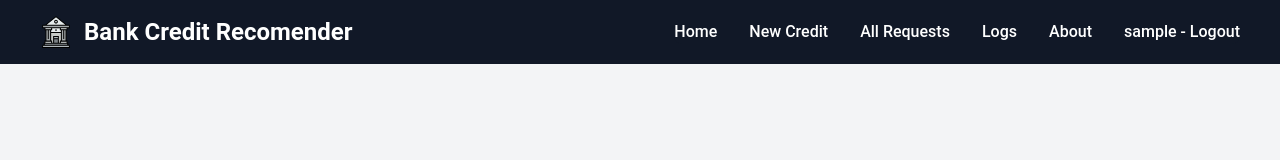
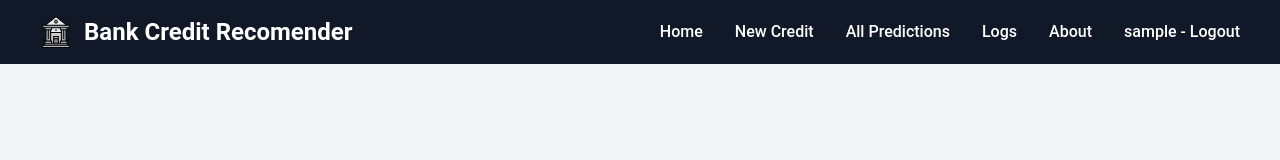
Before and after one commit to marc-cesar/tfg-mlops-web, an Angular app: page /#/Login in a window 1280 px wide. Shown: the top 160 px of the page. Built offline with nearby package versions, Linux system fonts and the light colour scheme; sample sign-in values are in the browser's storage.

Commit message:
All requests => All predictions

```diff
--- a/src/app/components/nav-bar/nav-bar.component.ts
+++ b/src/app/components/nav-bar/nav-bar.component.ts
@@ -51,8 +51,8 @@ export class NavBarComponent {
   private subscription: Subscription = new Subscription();
 
   notAuthenticatedItemName = ['Home', 'Login', 'Signup', 'About']
-  authenticatedItemName = ['Home', 'New Credit', 'All Requests', 'About']
-  adminItemName = ['Home', 'New Credit', 'All Requests', 'Logs', 'About']
+  authenticatedItemName = ['Home', 'New Credit', 'All Predictions', 'About']
+  adminItemName = ['Home', 'New Credit', 'All Predictions', 'Logs', 'About']
 
   @Input() menuItems: any[] = [];
   filteredMenuItems: any[] = this.menuItems;
--- a/src/app/components/requests-list/requests-list.component.html
+++ b/src/app/components/requests-list/requests-list.component.html
@@ -1,2 +1,2 @@
-<h1 class="text-4xl font-bold mb-4 text-center p-6">Requests list</h1>
+<h1 class="text-4xl font-bold mb-4 text-center p-6">All predictions</h1>
 <app-requests-table [requestsPromise]="requests"></app-requests-table>
--- a/src/app/components/requests-table/requests-table.component.html
+++ b/src/app/components/requests-table/requests-table.component.html
@@ -3,7 +3,7 @@
         <thead class="border-b">
             <tr>
                 <th scope="col" class="text-sm px-4 font-bold text-gray-900 py-4 text-center">
-                    Id
+
                 </th>
                 <th scope="col" class="text-sm px-4 font-bold text-gray-900 py-4 text-center">
                     Prediction
--- a/src/app/routes.ts
+++ b/src/app/routes.ts
@@ -43,7 +43,7 @@ const routeConfig: Routes = [
     {
         path: 'Requests',
         component: RequestsListComponent,
-        title: 'All Requests',
+        title: 'All Predictions',
         canActivate: [createCheckTokenAccess(false)]
     },
     {
```
